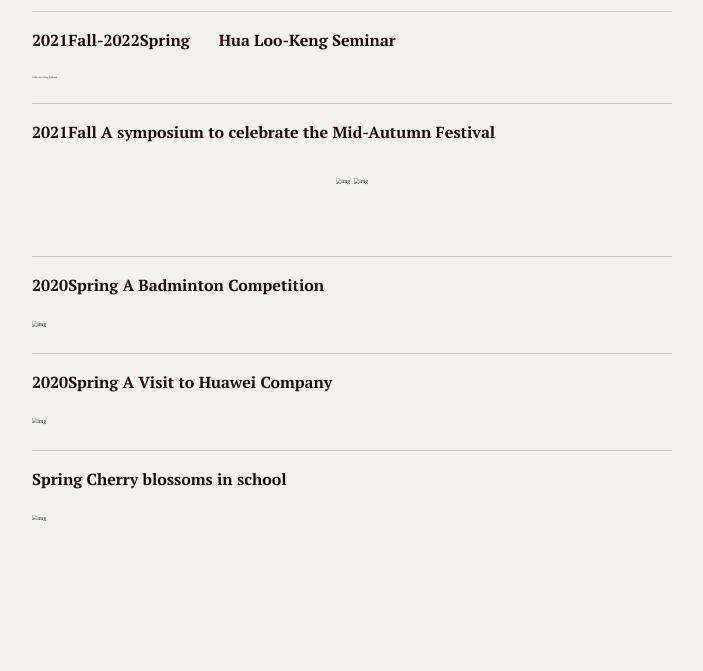
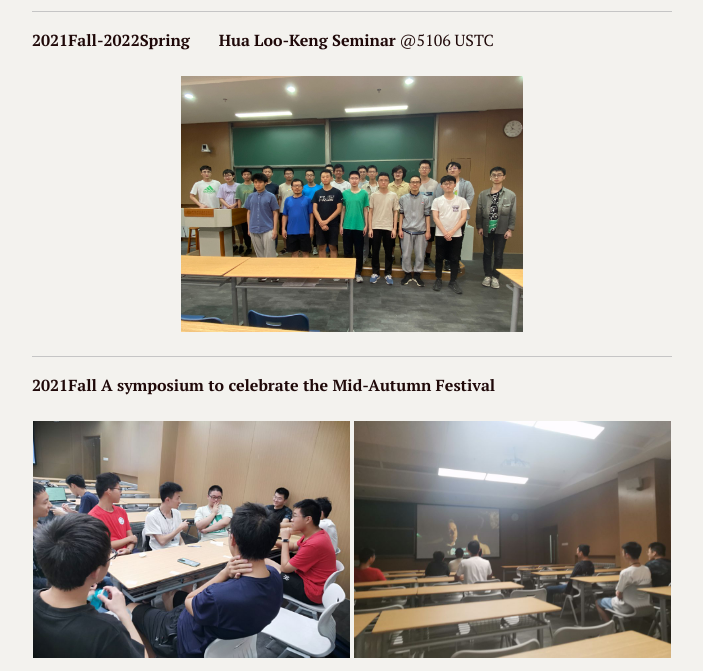
Before and after one commit to Alan200107/Alan200107.github.io, a plain HTML site: page moments.html in a window 1280 px wide. Shown: the part 113-784 px from the top of the page, without its empty margins (288-991 px from the left). Drawn offline with Linux system fonts and the light colour scheme.

Commit message:
Add files via upload

```diff
--- a/moments.html
+++ b/moments.html
@@ -799,9 +799,9 @@ input {
 </style><title>moments</title>
 </head>
 <body class='typora-export os-windows'><div class='typora-export-content'>
-<div id='write'  class=''><h3 id='moments'><strong><span>Moments</span></strong></h3><hr /><p><strong><span>2021Fall-2022Spring</span></strong><span> </span><span>		</span><strong><span>Hua Loo-Keng Seminar</span></strong></p><p><img src="C:\Users\小安27\Desktop\主页\moment\Hua Loo-Keng Seminar.png" alt="Hua Loo-Keng Seminar" style="zoom:14%;" /></p><hr /><h5 id='2021fall\t\ta-symposium-to-celebrate-the-mid-autumn-festival'><span>2021Fall</span><span>		</span><span>A symposium to celebrate the Mid-Autumn Festival </span></h5><center>
-<img src="moment/symposium1.jpg" alt="img" style="zoom:33%;">
-<img src="moment/symposium2.jpg" alt="img" style="zoom:33%;">
-</center><p>&nbsp;</p><hr /><h5 id='2020spring\ta-badminton-competition'><span>2020Spring</span><span>	</span><span>A Badminton Competition</span></h5><p><img src="moment/badminton.jpg" alt="img" style="zoom:33%;" /></p><hr /><h5 id='2020spring\ta-visit-to-huawei-company'><span>2020Spring</span><span>	</span><span>A Visit to Huawei Company</span></h5><p><img src="moment/huawei.jpg" alt="img" style="zoom:33%;" /></p><hr /><h5 id='spring\tcherry-blossoms-in-school'><span>Spring</span><span>	</span><span>Cherry blossoms in school</span></h5><p><img src="moment/cherry.jpg" alt="img" style="zoom:33%;" /></p></div></div>
+<div id='write'  class=''><h3 id='moments'><strong><span>Moments</span></strong><span> </span></h3><hr /><p><strong><span>2021Fall-2022Spring</span></strong><span> </span><span>		</span><strong><span>Hua Loo-Keng Seminar</span></strong><span> @5106 USTC</span></p><p><img src="picture\moment\Hua Loo-Keng Seminar.png" alt="Hua Loo-Keng Seminar" style="zoom:14%;" /></p><hr /><h5 id='2021fall\t\ta-symposium-to-celebrate-the-mid-autumn-festival'><span>2021Fall</span><span>		</span><span>A symposium to celebrate the Mid-Autumn Festival </span></h5><center>
+<img src="picture/moment/symposium1.jpg" alt="img" style="zoom:33%;">
+<img src="picture/moment/symposium2.jpg" alt="img" style="zoom:33%;">
+</center><p>&nbsp;</p><hr /><h5 id='2020spring\ta-badminton-competition'><span>2020Spring</span><span>	</span><span>A Badminton Competition</span></h5><p><img src="picture/moment/badminton.jpg" alt="img" style="zoom:33%;" /></p><hr /><h5 id='2020spring\ta-visit-to-huawei-company'><span>2020Spring</span><span>	</span><span>A Visit to Huawei Company</span></h5><p><img src="picture/moment/huawei.jpg" alt="img" style="zoom:33%;" /></p><hr /><h5 id='spring\tcherry-blossoms-in-school'><span>Spring</span><span>	</span><span>Cherry blossoms in school</span></h5><p><img src="picture/moment/cherry.jpg" alt="img" style="zoom:33%;" /></p></div></div>
 </body>
 </html>
```
Also changed, not shown: index.html (+1 -1 lines), picture/indexx/pic.jpg (added), picture/moment/Hua Loo-Keng Seminar.png (added), picture/moment/badminton.jpg (added), picture/moment/cherry.jpg (added), picture/moment/huawei.jpg (added), picture/moment/symposium1.jpg (added), picture/moment/symposium2.jpg (added), 3 other files.
